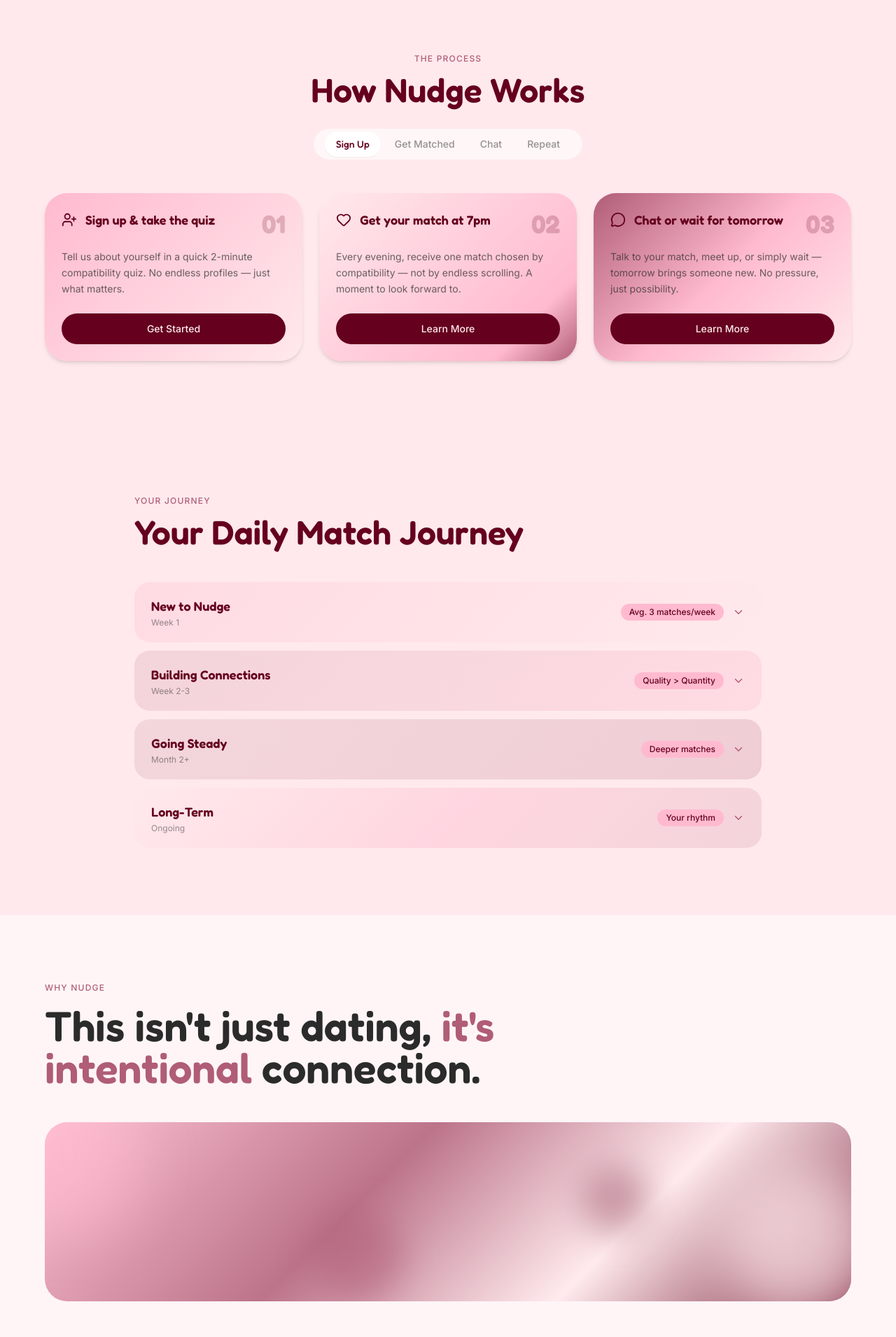
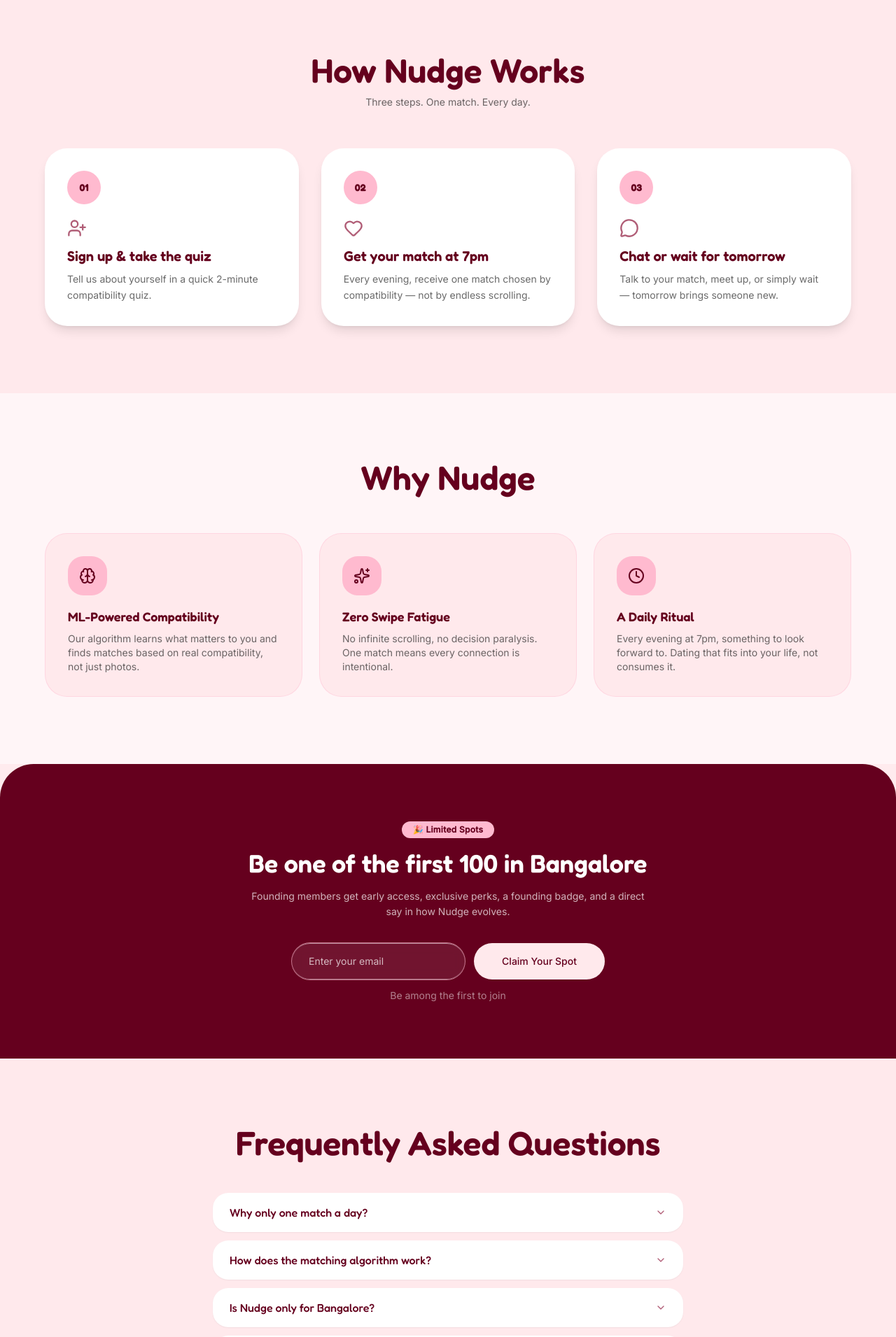
Before and after one commit to vinamra1102/Nudge-Landing-Page, a React (Vite) app: page / in a window 1280 px wide. Shown: the part 820-2731 px from the top of the page at 70% size. Built offline with nearby package versions, Linux system fonts and the light colour scheme.

Commit message:
Revert "Redesign landing page UI with broken navbar, gradient mesh cards, accordion journey, and editorial layouts"
This reverts commit 4a464eb24d8dc70fdf3756662040aab0cbb2ec64.

```diff
--- a/src/App.tsx
+++ b/src/App.tsx
@@ -3,7 +3,6 @@
 import HeroSection from './components/HeroSection'
 import HowItWorks from './components/HowItWorks'
 import WhyNudge from './components/WhyNudge'
-import DailyMatchJourney from './components/DailyMatchJourney'
 import FoundingMember from './components/FoundingMember'
 import FAQ from './components/FAQ'
 import Footer from './components/Footer'
@@ -37,7 +36,6 @@
       </section>
 
       <HowItWorks />
-      <DailyMatchJourney />
       <WhyNudge />
       <FoundingMember onJoin={() => setHasJoinedWaitlist(true)} wasAlreadyJoined={hasJoinedWaitlist} />
       <FAQ />
--- a/src/components/DailyMatchJourney.tsx
+++ /dev/null
@@ -1,127 +0,0 @@
-import { useState } from "react"
-import { ChevronDown } from "lucide-react"
-
-const JOURNEY_STEPS = [
-  {
-    label: "New to Nudge",
-    sub: "Week 1",
-    stat: "Avg. 3 matches/week",
-    detail:
-      "Your first week on Nudge is about discovery. We learn what you like through your interactions and start building your compatibility profile. Expect 3-5 matches per week as we calibrate.",
-    gradient: "linear-gradient(135deg, rgba(255,186,207,0.3) 0%, rgba(255,233,236,0.5) 100%)",
-  },
-  {
-    label: "Building Connections",
-    sub: "Week 2-3",
-    stat: "Quality > Quantity",
-    detail:
-      "As our ML model learns your preferences, match quality increases. You'll receive more refined suggestions that align with your values and interests. Fewer matches, stronger connections.",
-    gradient: "linear-gradient(135deg, rgba(176,93,118,0.15) 0%, rgba(255,186,207,0.3) 100%)",
-  },
-  {
-    label: "Going Steady",
-    sub: "Month 2+",
-    stat: "Deeper matches",
-    detail:
-      "By this point, Nudge understands what matters to you. Matches are curated with precision — each one a genuine opportunity for meaningful connection.",
-    gradient: "linear-gradient(135deg, rgba(101,0,30,0.08) 0%, rgba(176,93,118,0.2) 100%)",
-  },
-  {
-    label: "Long-Term",
-    sub: "Ongoing",
-    stat: "Your rhythm",
-    detail:
-      "Nudge becomes part of your daily rhythm. Whether you're actively dating or taking a break, your evening match is always there — no pressure, just possibility.",
-    gradient: "linear-gradient(135deg, rgba(255,233,236,0.4) 0%, rgba(255,186,207,0.4) 50%, rgba(176,93,118,0.15) 100%)",
-  },
-]
-
-export default function DailyMatchJourney() {
-  const [openIndex, setOpenIndex] = useState<number | null>(null)
-
-  return (
-    <section className="py-24 px-6" style={{ backgroundColor: "#FFE9EC" }}>
-      <div className="max-w-4xl mx-auto">
-        <p
-          className="text-xs tracking-widest uppercase mb-3 font-medium"
-          style={{ color: "#B05D76" }}
-        >
-          Your Journey
-        </p>
-        <h2
-          className="text-4xl md:text-5xl font-semibold mb-12"
-          style={{ fontFamily: "'Fredoka', sans-serif", color: "#65001E" }}
-        >
-          Your Daily Match Journey
-        </h2>
-
-        <div className="flex flex-col gap-3">
-          {JOURNEY_STEPS.map((step, i) => (
-            <div
-              key={step.label}
-              className="rounded-2xl transition-all duration-300 overflow-hidden"
-              style={{ background: step.gradient }}
-            >
-              <button
-                onClick={() => setOpenIndex(openIndex === i ? null : i)}
-                className="w-full flex items-center justify-between px-6 py-5 text-left hover:brightness-95 transition-all"
-              >
-                <div className="flex items-center gap-4">
-                  <div>
-                    <h3
-                      className="font-semibold text-lg"
-                      style={{ fontFamily: "'Fredoka', sans-serif", color: "#65001E" }}
-                    >
-                      {step.label}
-                    </h3>
-                    <p className="text-xs mt-0.5" style={{ color: "rgba(43,43,43,0.5)" }}>
-                      {step.sub}
-                    </p>
-                  </div>
-                </div>
-
-                <div className="flex items-center gap-3">
-                  <span
-                    className="text-xs font-medium rounded-full px-3 py-1"
-                    style={{ backgroundColor: "#FFBACF", color: "#65001E" }}
-                  >
-                    {step.stat}
-                  </span>
-                  <ChevronDown
-                    size={18}
-                    color="#B05D76"
-                    className="transition-transform duration-300"
-                    style={{
-                      transform: openIndex === i ? "rotate(180deg)" : "rotate(0deg)",
-                    }}
-                  />
-                </div>
-              </button>
-
-              <div
-                className="transition-all duration-300 overflow-hidden"
-                style={{
-                  maxHeight: openIndex === i ? "200px" : "0px",
-                  opacity: openIndex === i ? 1 : 0,
-                }}
-              >
-                <div className="px-6 pb-5">
-                  <div
-                    className="h-px mb-4"
-                    style={{ background: "rgba(176,93,118,0.15)" }}
-                  />
-                  <p
-                    className="text-sm leading-relaxed"
-                    style={{ color: "rgba(43,43,43,0.7)" }}
-                  >
-                    {step.detail}
-                  </p>
-                </div>
-              </div>
-            </div>
-          ))}
-        </div>
-      </div>
-    </section>
-  )
-}
--- a/src/components/FAQ.tsx
+++ b/src/components/FAQ.tsx
@@ -37,12 +37,6 @@
   return (
     <section id="faq" className="py-24 px-6" style={{ backgroundColor: "#FFE9EC" }}>
       <div className="max-w-2xl mx-auto">
-        <p
-          className="text-xs tracking-widest uppercase text-center mb-3 font-medium"
-          style={{ color: "#B05D76" }}
-        >
-          FAQ
-        </p>
         <h2
           className="text-4xl md:text-5xl font-semibold text-center"
           style={{ fontFamily: "'Fredoka', sans-serif", color: "#65001E" }}
--- a/src/components/FoundingMember.tsx
+++ b/src/components/FoundingMember.tsx
@@ -35,29 +35,17 @@
   const joinedViaHero = wasAlreadyJoined && status === "success" && email === ""
 
   return (
-    <section className="relative py-20 px-6 rounded-t-[3rem] overflow-hidden">
-      <div
-        className="absolute inset-0"
-        style={{
-          background: "linear-gradient(135deg, #65001E 0%, #4d0017 50%, #65001E 100%)",
-        }}
-      />
-      <div
-        className="absolute top-[-40px] right-[-40px] w-64 h-64 rounded-full blur-3xl pointer-events-none"
-        style={{ background: "rgba(255,186,207,0.15)" }}
-      />
-      <div
-        className="absolute bottom-[-60px] left-[-30px] w-72 h-72 rounded-full blur-3xl pointer-events-none"
-        style={{ background: "rgba(176,93,118,0.12)" }}
-      />
-
-      <div className="relative max-w-3xl mx-auto text-center">
-        <p
-          className="text-xs tracking-widest uppercase mb-4 font-medium"
-          style={{ color: "#FFBACF" }}
+    <section
+      className="py-20 px-6 rounded-t-[3rem]"
+      style={{ backgroundColor: "#65001E" }}
+    >
+      <div className="max-w-3xl mx-auto text-center">
+        <span
+          className="inline-block rounded-full px-4 py-1 text-xs font-semibold tracking-wide mb-4"
+          style={{ backgroundColor: "#FFBACF", color: "#65001E" }}
         >
-          Limited Spots
-        </p>
+          🎉 Limited Spots
+        </span>
 
         <h2
           className="text-3xl md:text-4xl font-semibold text-white"
--- a/src/components/HowItWorks.tsx
+++ b/src/components/HowItWorks.tsx
@@ -1,4 +1,3 @@
-import { useState } from "react"
 import { UserPlus, Heart, MessageCircle } from "lucide-react"
 
 const STEPS = [
@@ -6,116 +5,71 @@
     number: "01",
     icon: UserPlus,
     title: "Sign up & take the quiz",
-    bullet:
-      "Tell us about yourself in a quick 2-minute compatibility quiz. No endless profiles — just what matters.",
+    description:
+      "Tell us about yourself in a quick 2-minute compatibility quiz.",
   },
   {
     number: "02",
     icon: Heart,
     title: "Get your match at 7pm",
-    bullet:
-      "Every evening, receive one match chosen by compatibility — not by endless scrolling. A moment to look forward to.",
+    description:
+      "Every evening, receive one match chosen by compatibility — not by endless scrolling.",
   },
   {
     number: "03",
     icon: MessageCircle,
     title: "Chat or wait for tomorrow",
-    bullet:
-      "Talk to your match, meet up, or simply wait — tomorrow brings someone new. No pressure, just possibility.",
+    description:
+      "Talk to your match, meet up, or simply wait — tomorrow brings someone new.",
   },
 ]
 
-const CARD_GRADIENTS = [
-  "linear-gradient(135deg, #FFBACF 0%, #FFE9EC 100%)",
-  "linear-gradient(135deg, #FFE9EC 0%, #FFBACF 80%, #B05D76 100%)",
-  "linear-gradient(135deg, #B05D76 0%, #FFBACF 50%, #FFE9EC 100%)",
-]
-
-const TABS = ["Sign Up", "Get Matched", "Chat", "Repeat"]
-
 export default function HowItWorks() {
-  const [activeTab, setActiveTab] = useState(0)
-  const [activeCard, setActiveCard] = useState<number | null>(null)
-
   return (
     <section id="how-it-works" className="py-24 px-6" style={{ backgroundColor: "#FFE9EC" }}>
       <div className="max-w-6xl mx-auto">
-        <p
-          className="text-xs tracking-widest uppercase text-center mb-3 font-medium"
-          style={{ color: "#B05D76" }}
-        >
-          The Process
-        </p>
         <h2
           className="text-4xl md:text-5xl font-semibold text-center"
           style={{ fontFamily: "'Fredoka', sans-serif", color: "#65001E" }}
         >
           How Nudge Works
         </h2>
+        <p
+          className="text-center mt-3 text-sm"
+          style={{ color: "rgba(43,43,43,0.7)" }}
+        >
+          Three steps. One match. Every day.
+        </p>
 
-        <div className="flex items-center justify-center gap-1 mt-8 mb-12 bg-white/60 backdrop-blur-sm rounded-full p-1 max-w-sm mx-auto">
-          {TABS.map((tab, i) => (
-            <button
-              key={tab}
-              onClick={() => {
-                setActiveTab(i)
-                if (i < 3) setActiveCard(i)
-              }}
-              className={`text-sm font-medium px-4 py-2 rounded-full transition-all ${
-                activeTab === i ? "bg-white shadow-sm" : ""
-              }`}
-              style={{
-                color: activeTab === i ? "#65001E" : "rgba(43,43,43,0.5)",
-                fontFamily: activeTab === i ? "'Fredoka', sans-serif" : undefined,
-              }}
-            >
-              {tab}
-            </button>
-          ))}
-        </div>
-
-        <div className="grid grid-cols-1 md:grid-cols-3 gap-6">
-          {STEPS.map((step, i) => (
+        <div className="grid grid-cols-1 md:grid-cols-3 gap-8 mt-14">
+          {STEPS.map((step) => (
             <div
               key={step.number}
-              onMouseEnter={() => setActiveCard(i)}
-              onMouseLeave={() => setActiveCard(null)}
-              className={`rounded-3xl p-6 transition-all duration-300 cursor-default ${
-                activeCard === i ? "scale-[1.03] shadow-xl" : "shadow-md"
-              }`}
-              style={{ background: CARD_GRADIENTS[i] }}
+              className="bg-white rounded-3xl p-8 shadow-lg hover:scale-[1.02] transition-transform"
             >
-              <div className="flex items-start justify-between mb-4">
-                <div className="flex items-center gap-3">
-                  <step.icon size={22} color="#65001E" />
-                  <h3
-                    className="font-semibold text-lg"
-                    style={{ fontFamily: "'Fredoka', sans-serif", color: "#65001E" }}
-                  >
-                    {step.title}
-                  </h3>
-                </div>
-                <span
-                  className="text-4xl font-bold select-none"
-                  style={{ color: "#65001E", opacity: 0.2, fontFamily: "'Fredoka', sans-serif" }}
-                >
-                  {step.number}
-                </span>
+              <div
+                className="w-12 h-12 rounded-full flex items-center justify-center font-bold text-sm"
+                style={{
+                  backgroundColor: "#FFBACF",
+                  color: "#65001E",
+                  fontFamily: "'Fredoka', sans-serif",
+                }}
+              >
+                {step.number}
               </div>
-
+              <step.icon size={28} color="#B05D76" className="mt-5" />
+              <h3
+                className="font-semibold text-xl mt-3"
+                style={{ fontFamily: "'Fredoka', sans-serif", color: "#65001E" }}
+              >
+                {step.title}
+              </h3>
               <p
-                className="text-sm leading-relaxed mb-6"
+                className="text-sm leading-relaxed mt-2"
                 style={{ color: "rgba(43,43,43,0.7)" }}
               >
-                {step.bullet}
+                {step.description}
               </p>
-
-              <button
-                className="rounded-full w-full py-3 text-sm font-medium hover:scale-[1.02] transition-transform"
-                style={{ backgroundColor: "#65001E", color: "#FFE9EC" }}
-              >
-                {i === 0 ? "Get Started" : "Learn More"}
-              </button>
             </div>
           ))}
         </div>
--- a/src/components/WhyNudge.tsx
+++ b/src/components/WhyNudge.tsx
@@ -1,25 +1,23 @@
-import { Brain, Sparkles, Clock, ShieldCheck } from "lucide-react"
+import { Brain, Sparkles, Clock } from "lucide-react"
 
 const REASONS = [
   {
     icon: Brain,
-    title: "ML-Powered",
-    description: "Real compatibility over photos.",
+    title: "ML-Powered Compatibility",
+    description:
+      "Our algorithm learns what matters to you and finds matches based on real compatibility, not just photos.",
   },
   {
     icon: Sparkles,
-    title: "Zero Fatigue",
-    description: "One match means intentional choices.",
+    title: "Zero Swipe Fatigue",
+    description:
+      "No infinite scrolling, no decision paralysis. One match means every connection is intentional.",
   },
   {
     icon: Clock,
-    title: "Daily Ritual",
-    description: "Dating that fits into your life.",
-  },
-  {
-    icon: ShieldCheck,
-    title: "Verified & Safe",
-    description: "Authentic community from day one.",
+    title: "A Daily Ritual",
+    description:
+      "Every evening at 7pm, something to look forward to. Dating that fits into your life, not consumes it.",
   },
 ]
 
@@ -27,67 +25,35 @@
   return (
     <section id="why-nudge" className="py-24 px-6 bg-[#FFF5F7]">
       <div className="max-w-6xl mx-auto">
-        <p
-          className="text-xs tracking-widest uppercase mb-4 font-medium"
-          style={{ color: "#B05D76" }}
+        <h2
+          className="text-4xl md:text-5xl font-semibold text-center"
+          style={{ fontFamily: "'Fredoka', sans-serif", color: "#65001E" }}
         >
           Why Nudge
-        </p>
-
-        <h2
-          className="text-4xl md:text-5xl lg:text-6xl font-semibold leading-[1.05] max-w-3xl"
-          style={{ fontFamily: "'Fredoka', sans-serif", color: "#2B2B2B" }}
-        >
-          This isn't just dating,{" "}
-          <span style={{ color: "#B05D76" }}>it's intentional</span>{" "}
-          connection.
         </h2>
 
-        <div className="mt-12 rounded-3xl overflow-hidden relative h-48 md:h-64">
-          <div
-            className="absolute inset-0"
-            style={{
-              background:
-                "linear-gradient(135deg, #FFBACF 0%, #B05D76 40%, #FFE9EC 70%, #65001E 100%)",
-              opacity: 0.85,
-            }}
-          />
-          <div
-            className="absolute top-[-40px] left-[-60px] w-48 h-48 rounded-full blur-2xl"
-            style={{ background: "rgba(255,186,207,0.6)" }}
-          />
-          <div
-            className="absolute bottom-[-30px] right-[-40px] w-56 h-56 rounded-full blur-2xl"
-            style={{ background: "rgba(255,233,236,0.7)" }}
-          />
-          <div
-            className="absolute top-1/2 left-1/3 w-32 h-32 rounded-full blur-xl"
-            style={{ background: "rgba(176,93,118,0.5)" }}
-          />
-          <div
-            className="absolute top-1/4 right-1/4 w-24 h-24 rounded-full blur-xl"
-            style={{ background: "rgba(101,0,30,0.3)" }}
-          />
-        </div>
-
-        <div className="grid grid-cols-2 md:grid-cols-4 gap-8 mt-14">
+        <div className="grid grid-cols-1 md:grid-cols-3 gap-6 mt-14">
           {REASONS.map((reason) => (
-            <div key={reason.title} className="flex flex-col items-start">
+            <div
+              key={reason.title}
+              className="rounded-3xl p-8 border"
+              style={{ backgroundColor: "#FFE9EC", borderColor: "rgba(255,186,207,0.4)" }}
+            >
               <div
-                className="w-12 h-12 rounded-full border-2 flex items-center justify-center mb-3"
-                style={{ borderColor: "rgba(176,93,118,0.4)" }}
+                className="w-14 h-14 rounded-2xl flex items-center justify-center"
+                style={{ backgroundColor: "#FFBACF" }}
               >
-                <reason.icon size={20} color="#B05D76" />
+                <reason.icon size={24} color="#65001E" />
               </div>
               <h3
-                className="font-semibold text-base"
+                className="font-semibold text-lg mt-4"
                 style={{ fontFamily: "'Fredoka', sans-serif", color: "#65001E" }}
               >
                 {reason.title}
               </h3>
               <p
-                className="text-sm mt-1 leading-relaxed"
-                style={{ color: "rgba(43,43,43,0.6)" }}
+                className="text-sm mt-2"
+                style={{ color: "rgba(43,43,43,0.7)" }}
               >
                 {reason.description}
               </p>
```
Also changed, not shown: src/components/Header.tsx (+11 -18 lines), src/components/HeroSection.tsx (+6 -24 lines).
